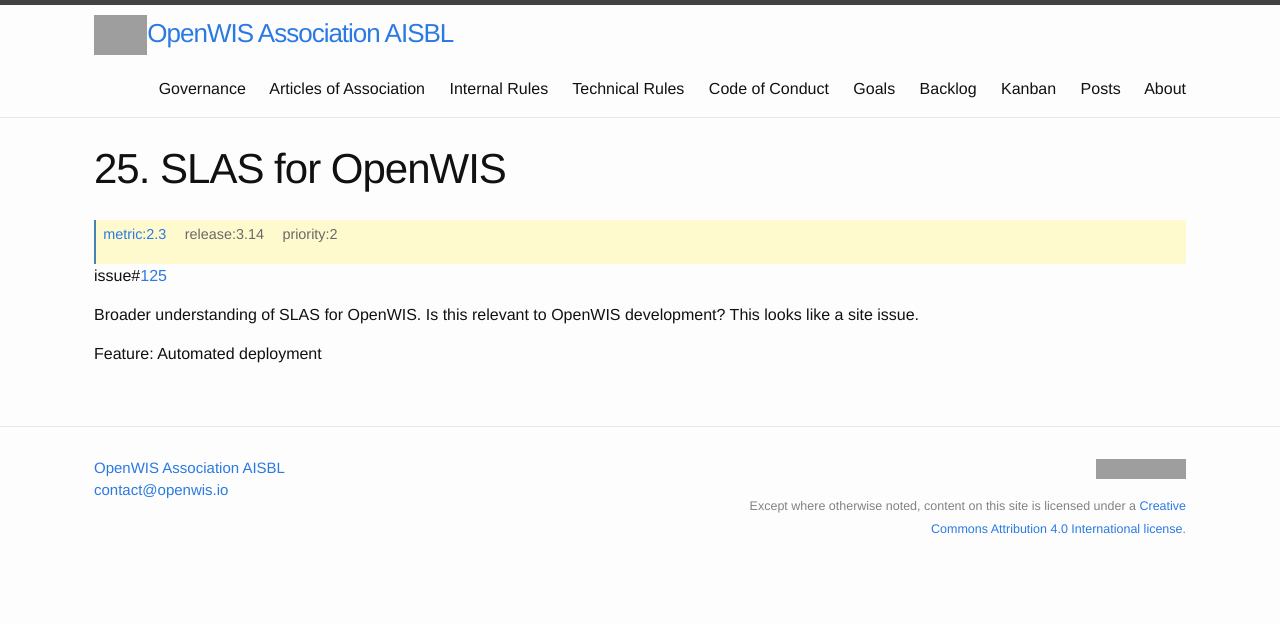
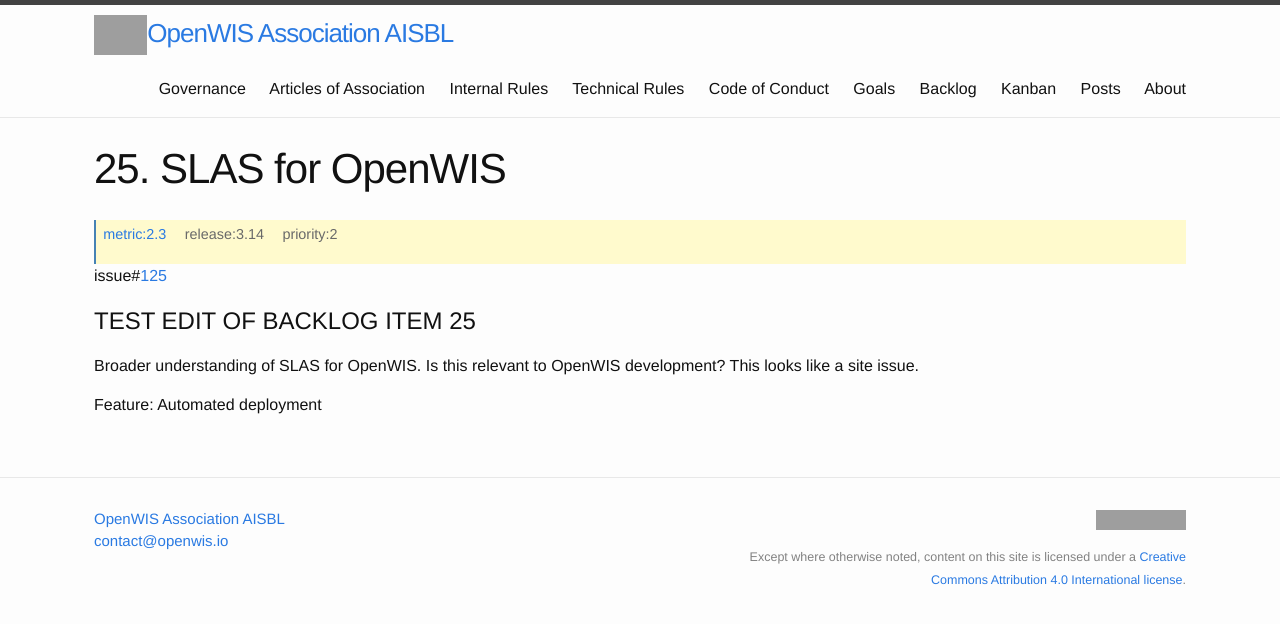
Before and after one commit to OpenWIS/openwis-documentation, a Jekyll site: the page built from _backlog/OpenWIS-Backlog-000025.md, in a window 1280 px wide. Shown: the top 624 px of the page. Built offline with Jekyll 4.4.1, drawn with Linux system fonts in a browser that asks for light colours; grey boxes are pictures that could not be loaded.

Commit message:
Update OpenWIS-Backlog-000025.md
TEST EDIT OF BACKLOG ITEM 25

```diff
--- a/_backlog/OpenWIS-Backlog-000025.md
+++ b/_backlog/OpenWIS-Backlog-000025.md
@@ -14,4 +14,7 @@
 kanPriority: 2
 kanRepo: OpenWIS/openwis
 ---
+
+# TEST EDIT OF BACKLOG ITEM 25
+
 Broader understanding of SLAS for OpenWIS. Is this relevant to OpenWIS development? This looks like a site issue.
```
